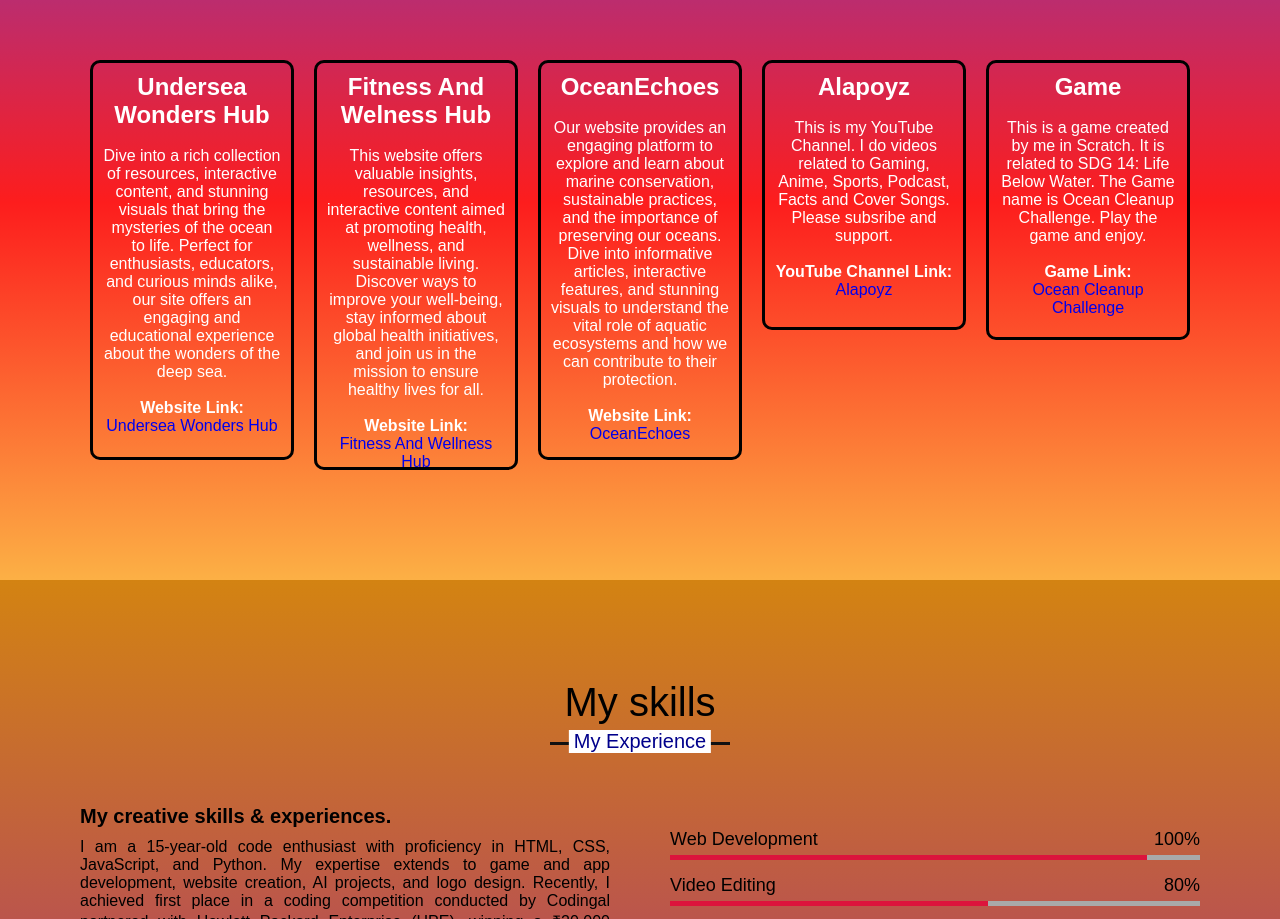
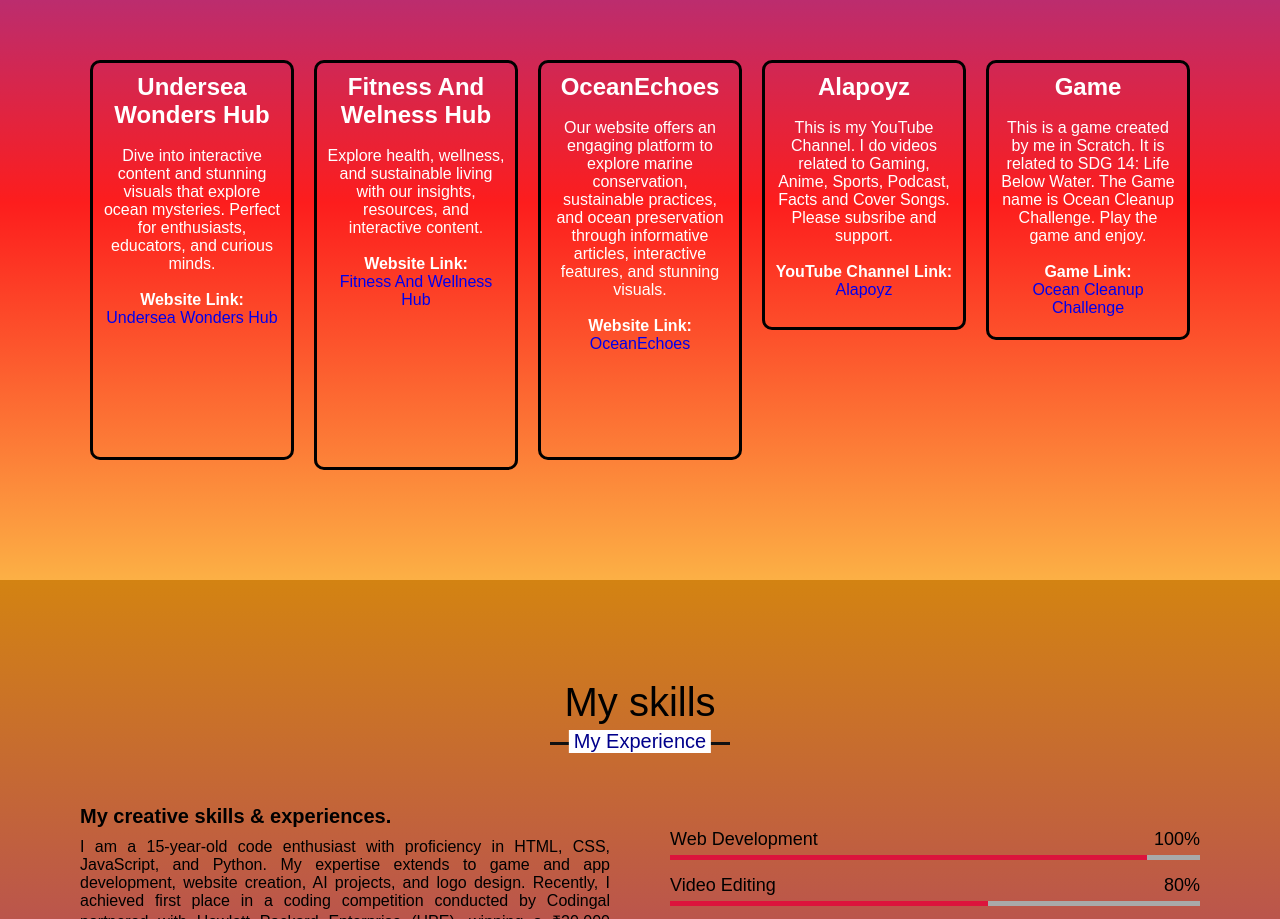
Before and after one commit to bandyrdxl/ZenTech, a plain HTML site: page index.html in a window 1280 px wide. Shown: the part 2585-3504 px from the top of the page. Drawn offline with nearby package versions, Linux system fonts and the light colour scheme.

Commit message:
Update index.html

```diff
--- a/index.html
+++ b/index.html
@@ -110,21 +110,21 @@
                           <div class="card-1">
                           <h1>Undersea Wonders Hub</h1>
                               <br>
-                          <p>Dive into a rich collection of resources, interactive content, and stunning visuals that bring the mysteries of the ocean to life. Perfect for enthusiasts, educators, and curious minds alike, our site offers an engaging and educational experience about the wonders of the deep sea.</p>
+                          <p>Dive into interactive content and stunning visuals that explore ocean mysteries. Perfect for enthusiasts, educators, and curious minds.</p>
                               <br>
                               <p><b>Website Link:</b></p><a href="https://bandyrdxl.github.io/underseawondershub/">Undersea Wonders Hub</a>
                           </div>
                           <div class="card-2">
                               <h1>Fitness And Welness Hub</h1>
                               <br>
-                              <p>This website offers valuable insights, resources, and interactive content aimed at promoting health, wellness, and sustainable living. Discover ways to improve your well-being, stay informed about global health initiatives, and join us in the mission to ensure healthy lives for all.</p>
+                              <p>Explore health, wellness, and sustainable living with our insights, resources, and interactive content.</p>
                               <br>
                                 <p><b>Website Link:</b></p><a href="https://bandyrdxl.github.io/fitnessandwellnesshub/">Fitness And Wellness Hub</a>
                           </div>
                               <div class="card-3">
                                   <h1>OceanEchoes</h1>
                                   <br>
-                                  <p>Our website provides an engaging platform to explore and learn about marine conservation, sustainable practices, and the importance of preserving our oceans. Dive into informative articles, interactive features, and stunning visuals to understand the vital role of aquatic ecosystems and how we can contribute to their protection.</p>
+                                  <p>Our website offers an engaging platform to explore marine conservation, sustainable practices, and ocean preservation through informative articles, interactive features, and stunning visuals.</p>
                                   <br>
                                   <p><b>Website Link:</b></p><a href="https://bandyrdxl.github.io/oceanechoes/">OceanEchoes</a>
                               </div>
```
